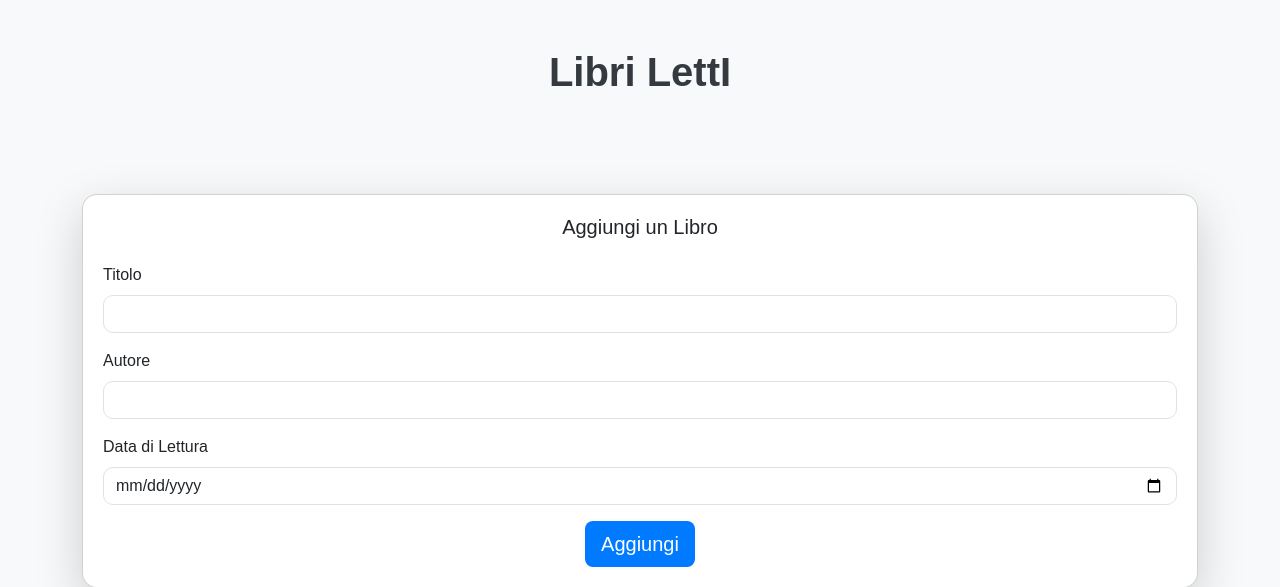
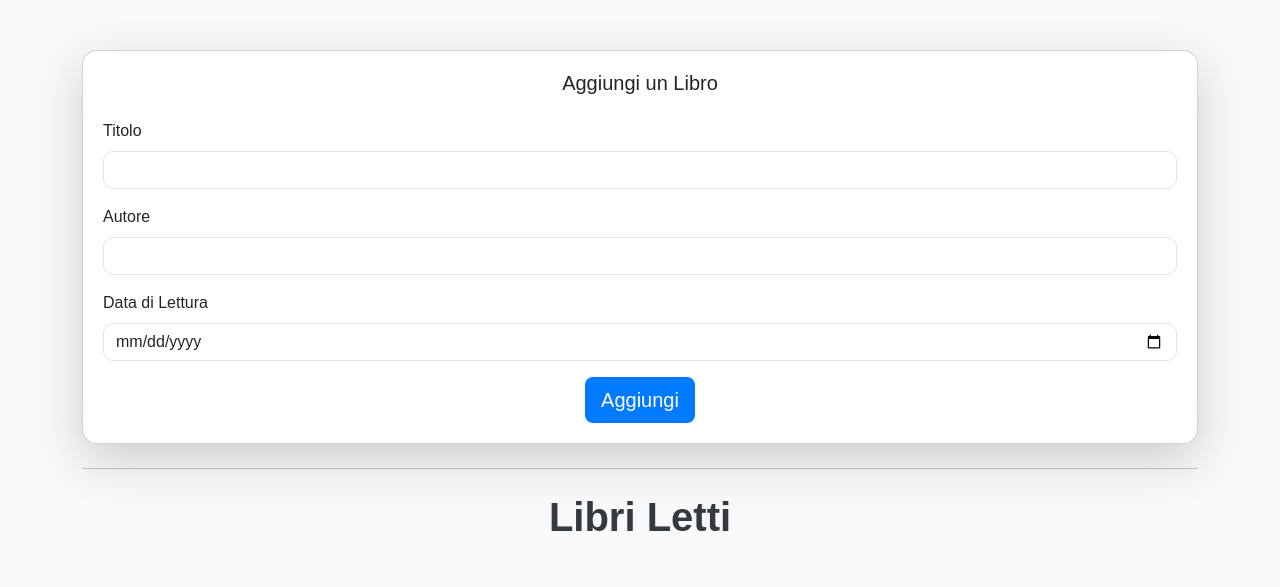
Before and after one commit to mancio8/homeProject, a Django app: page /polls/libri/ in a window 1280 px wide. Shown: the part 76-663 px from the top of the page. Run offline with Django 5.2, Linux system fonts and the light colour scheme.

Commit message:
fix titolo

```diff
--- a/templates/view_books.html
+++ b/templates/view_books.html
@@ -31,7 +31,6 @@
 
 <body>
     {% include "header.html" %}
-    <h1 class="text-center my-5">Libri LettI</h1>
 
     <div class="container">
         <!-- Modulo per aggiungere un nuovo libro -->
@@ -129,8 +128,7 @@
                 <div class="modal-dialog">
                     <div class="modal-content">
                         <div class="modal-header">
-                            <h5 class="modal-title" id="editModalLabel{{ book.title|slugify }}">Modifica il libro "{{
-                                book.title }}"
+                            <h5 class="modal-title" id="editModalLabel{{ book.title|slugify }}">Modifica il libro "{{ book.title }}"
                             </h5>
                             <button type="button" class="btn-close" data-bs-dismiss="modal" aria-label="Close"></button>
                         </div>
```
